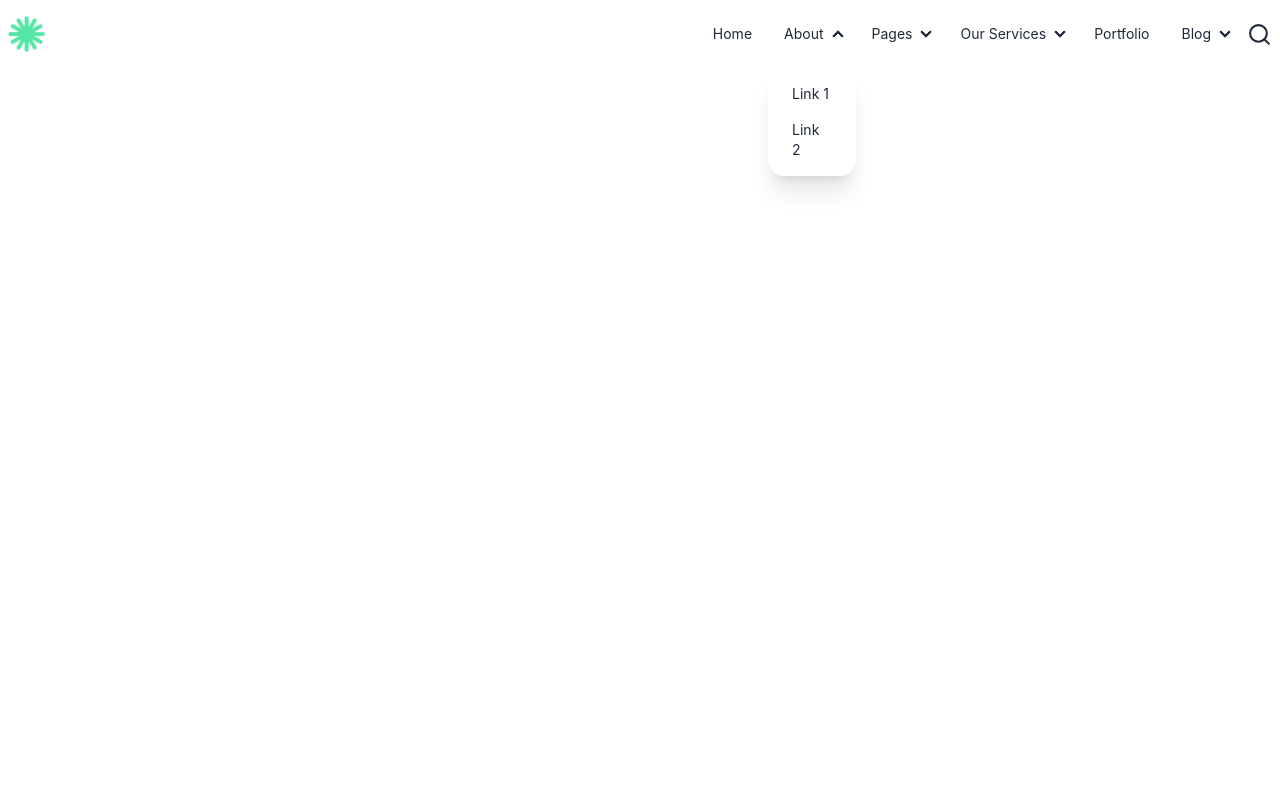
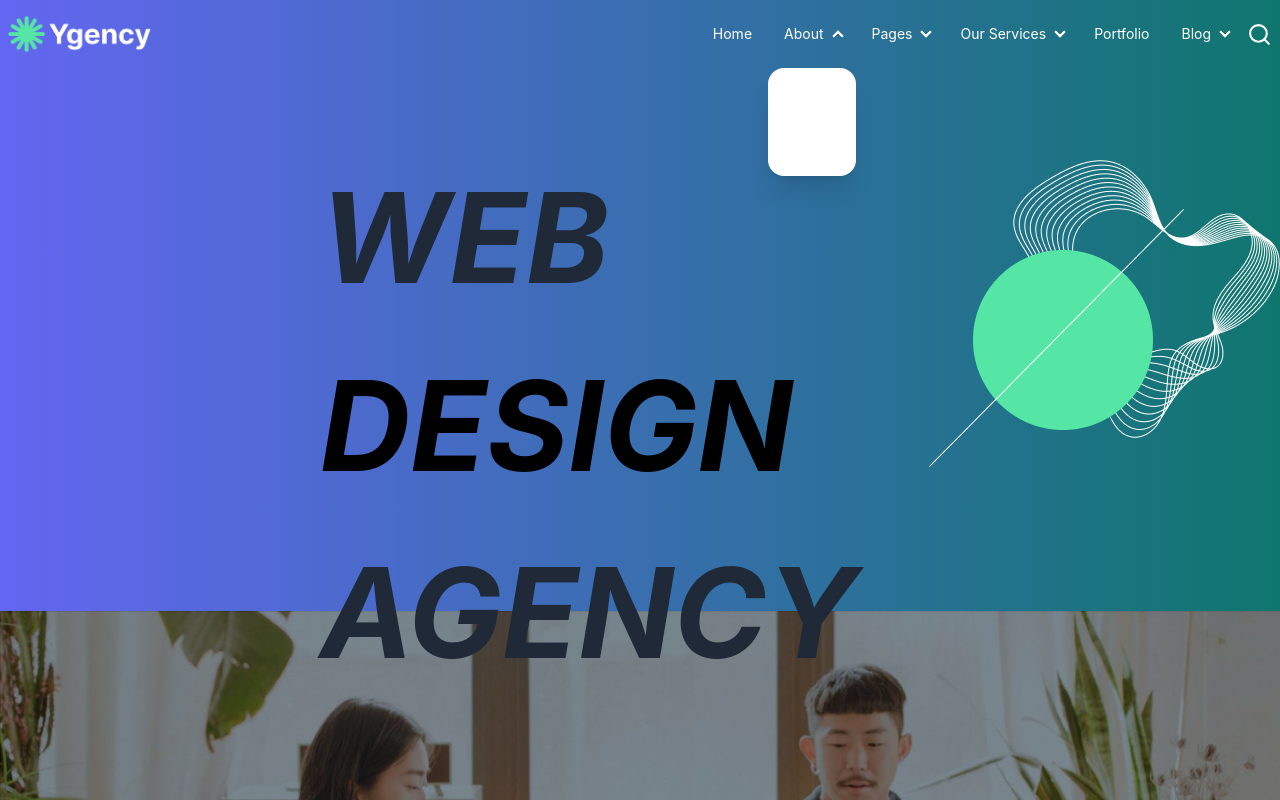
Before and after one commit to Parvez-Rahman100/webgency, a React (Create React App) app: page / in a window 1280 px wide. Both pictures are taken after a click on the heading "About". Shown: the top 800 px of the page. Built offline with nearby package versions, Linux system fonts and the light colour scheme.

Commit message:
hero section created

```diff
--- a/src/App.js
+++ b/src/App.jsx
@@ -1,10 +1,12 @@
 import "./App.css";
+import Hero from "./Components/Hero/Hero";
 import Navbar from "./Components/Navbar/Navbar";
 
 function App() {
   return (
     <div>
       <Navbar />
+      <Hero />
     </div>
   );
 }
--- /dev/null
+++ b/src/Components/Hero/Hero.jsx
@@ -0,0 +1,29 @@
+import React from "react";
+import heroRight from "../../assests/hero-right.png";
+import HeroImg from "../../assests/web-design-hero-min.jpg";
+
+const Hero = () => {
+  return (
+    <div className="bg-gradient-to-r from-indigo-500 via-  blue-500 to-teal-700 py-40 ">
+      <div className="container mx-auto ">
+        <div className="absolute z-10 top-36 left-1/4">
+          <h1 className=" text-[125px] font-bold italic ">
+            WEB <br />
+            <span className="text-black">DESIGN</span>
+            <br /> AGENCY
+          </h1>
+        </div>
+        <div className="relative flex flex-col  justify-end items-end">
+          <div className="mb-36">
+            <img src={heroRight} alt="hero-right" />
+          </div>
+          <div className=" bg-cover bg-center w-full ">
+            <img src={HeroImg} alt="hero" className="bg-cover bg-center" />
+          </div>
+        </div>
+      </div>
+    </div>
+  );
+};
+
+export default Hero;
--- a/src/Components/Navbar/Navbar.jsx
+++ b/src/Components/Navbar/Navbar.jsx
@@ -4,9 +4,10 @@ import logo from "../../assests/logo.png";
 
 const Navbar = () => {
   return (
-    <div className="navbar bg-base-100 container mx-auto">
+    <div className="container mx-auto ">
+      <div className="navbar bg-transparent fixed container mx-auto text-white">
         <div className="flex-1">
-        <a className=" cursor-pointer normal-case text-xl w-36">
+          <a href=" #" className=" cursor-pointer normal-case text-xl w-36">
             <img src={logo} alt="logo" />
           </a>
         </div>
@@ -20,10 +21,10 @@ const Navbar = () => {
                 <summary>About</summary>
                 <ul className="p-2 bg-base-100">
                   <li>
-                  <a>Link 1</a>
+                    <a href=" #">Link 1</a>
                   </li>
                   <li>
-                  <a>Link 2</a>
+                    <a href=" #">Link 2</a>
                   </li>
                 </ul>
               </details>
@@ -33,10 +34,10 @@ const Navbar = () => {
                 <summary>Pages</summary>
                 <ul className="p-2 bg-base-100">
                   <li>
-                  <a>Link 1</a>
+                    <a href=" #">Link 1</a>
                   </li>
                   <li>
-                  <a>Link 2</a>
+                    <a href=" #">Link 2</a>
                   </li>
                 </ul>
               </details>
@@ -46,10 +47,10 @@ const Navbar = () => {
                 <summary>Our Services</summary>
                 <ul className="p-2 bg-base-100">
                   <li>
-                  <a>Link 1</a>
+                    <a href=" #">Link 1</a>
                   </li>
                   <li>
-                  <a>Link 2</a>
+                    <a href=" #">Link 2</a>
                   </li>
                 </ul>
               </details>
@@ -62,10 +63,10 @@ const Navbar = () => {
                 <summary>Blog</summary>
                 <ul className="p-2 bg-base-100">
                   <li>
-                  <a>Link 1</a>
+                    <a href=" #">Link 1</a>
                   </li>
                   <li>
-                  <a>Link 2</a>
+                    <a href=" #">Link 2</a>
                   </li>
                 </ul>
               </details>
@@ -74,6 +75,7 @@ const Navbar = () => {
           <FiSearch size={25} />
         </div>
       </div>
+    </div>
   );
 };
 
```
Also changed, not shown: src/assests/hero-right.png (added), src/assests/web-design-hero-min.jpg (added). Lines whose indentation alone changed are shown as unchanged.
